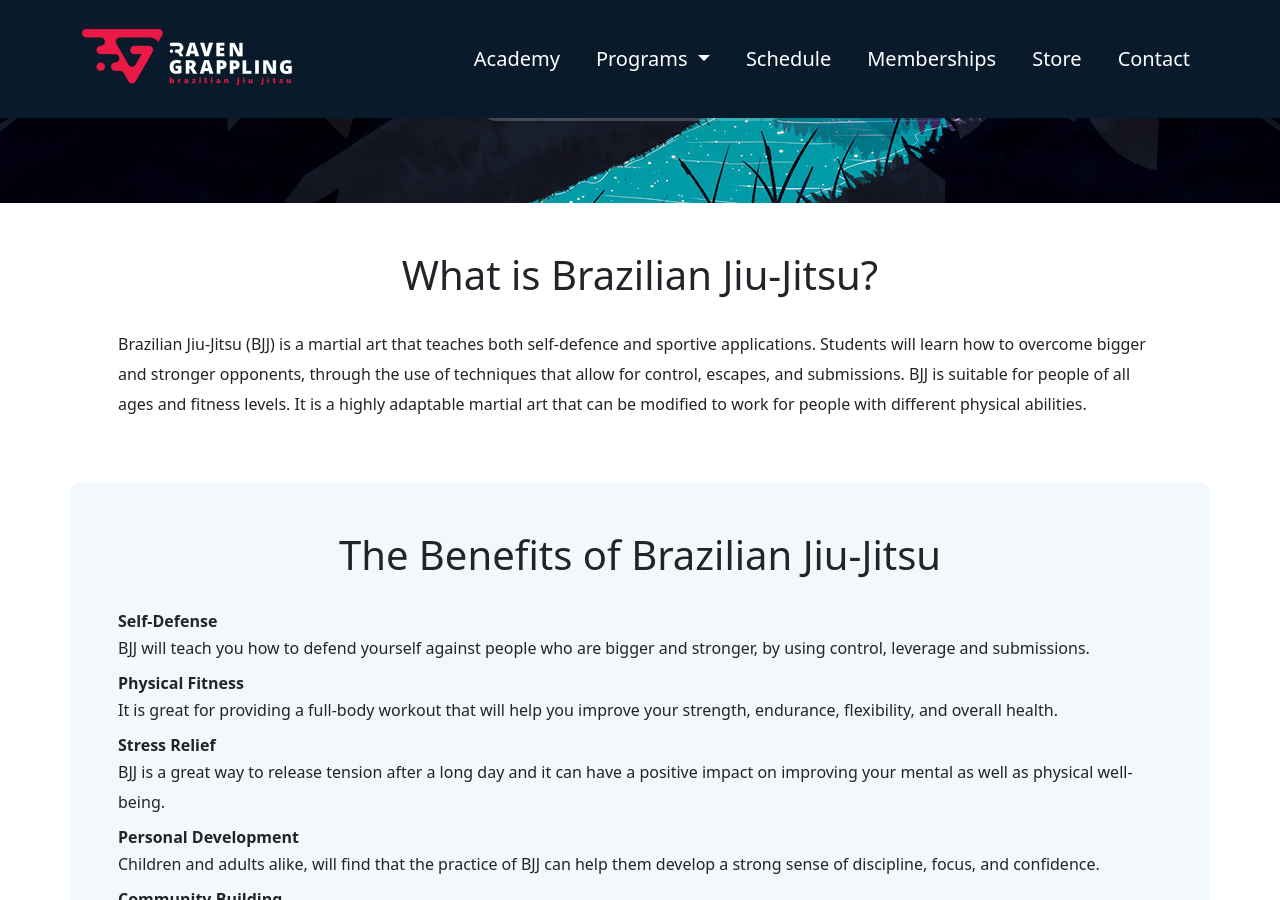
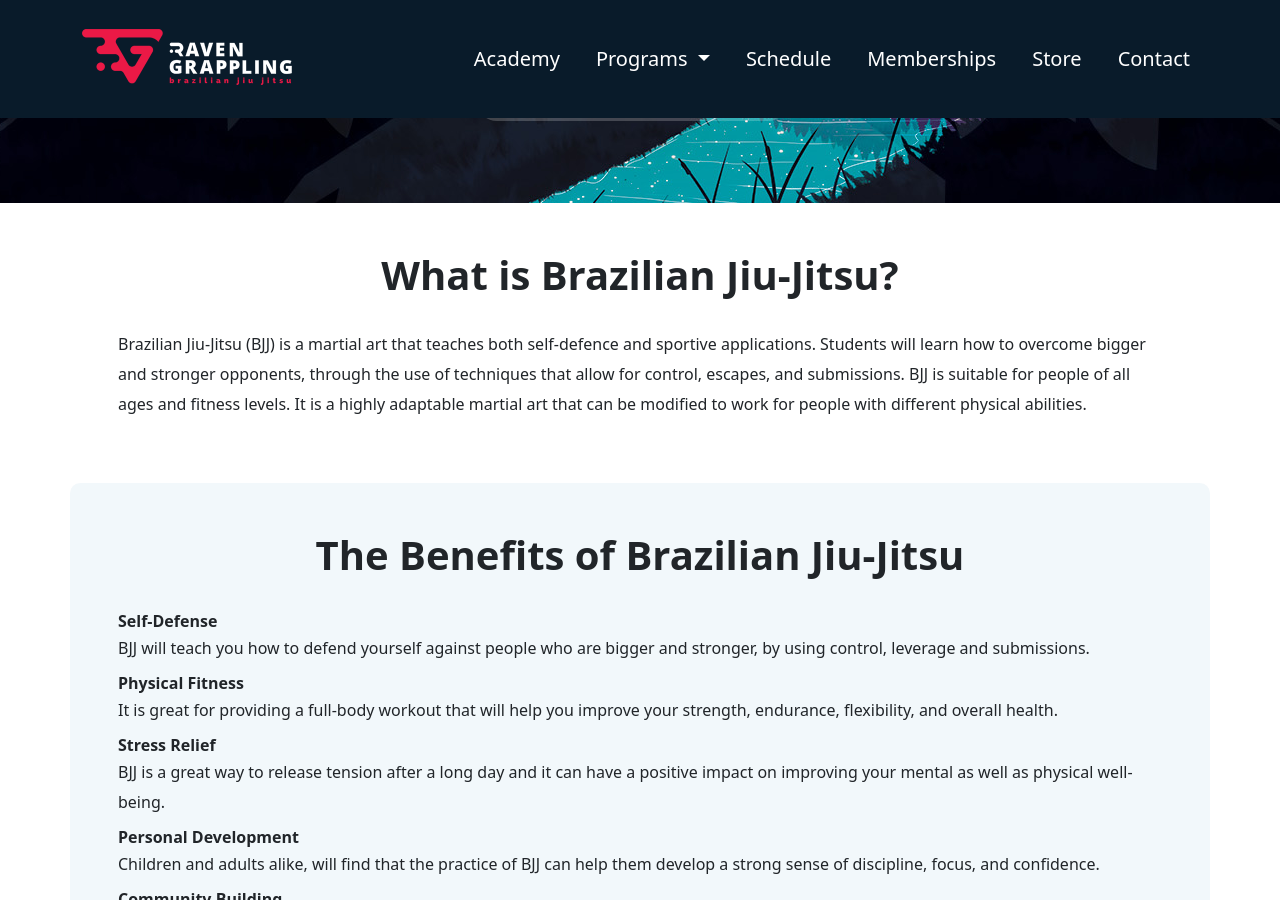
Before and after one commit to RavenGrappling/RavenGrappling.github.io, a Jekyll site: the page built from index.md, in a window 1280 px wide and 900 px high, scrolled down 555 px. Built offline with Jekyll 4.4.1, drawn with Linux system fonts in a browser that asks for light colours.

Commit message:
Update index.md

```diff
--- a/index.md
+++ b/index.md
@@ -15,14 +15,14 @@ layout: default
 </div>
 
 <div class="container py-5 px-4 p-lg-5">
-  <h1 class="text-center">What is Brazilian Jiu-Jitsu?</h1>
+  <h1 class="text-center fw-bold">What is Brazilian Jiu-Jitsu?</h1>
   <p>
     Brazilian Jiu-Jitsu (BJJ) is a martial art that teaches both self-defence and sportive applications. Students will learn how to overcome bigger and stronger opponents, through the use of techniques that allow for control, escapes, and submissions. BJJ is suitable for people of all ages and fitness levels. It is a highly adaptable martial art that can be modified to work for people with different physical abilities.
   </p>
 </div>
 
 <div class="container py-5 px-4 p-lg-5 rg-container-bg">
-  <h1 class="text-center">The  Benefits of Brazilian Jiu-Jitsu</h1>
+  <h1 class="text-center fw-bold">The  Benefits of Brazilian Jiu-Jitsu</h1>
 
   <dl>
     <dt>
@@ -59,7 +59,7 @@ layout: default
 </div>
 
 <div class="container py-5 px-4 p-lg-5">
-  <h1 class="text-center">We Offer Programs To</h1>
+  <h1 class="text-center fw-bold">We Offer Programs To</h1>
   <div class="rg-image-buttons">
     <a href="/kids-teens">
       <div class="rg-image-button-kids"></div>
@@ -77,7 +77,7 @@ layout: default
 </div>
 
 <div class="container py-5 px-4 p-lg-5 ">
-  <h1 class="text-center">Our Community</h1>
+  <h1 class="text-center fw-bold">Our Community</h1>
 
 <div class="container py-5 px-4 p-lg-5 ">
     {% include members.html %}
```
